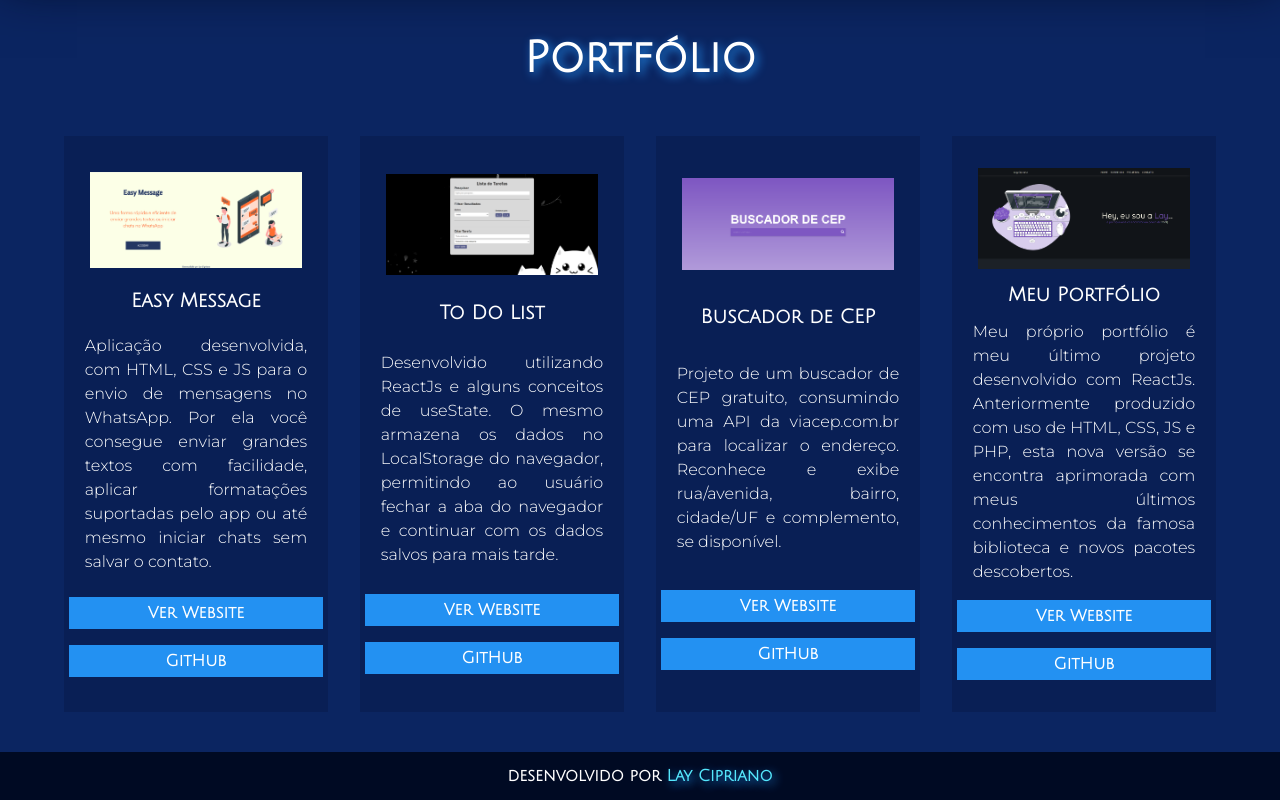
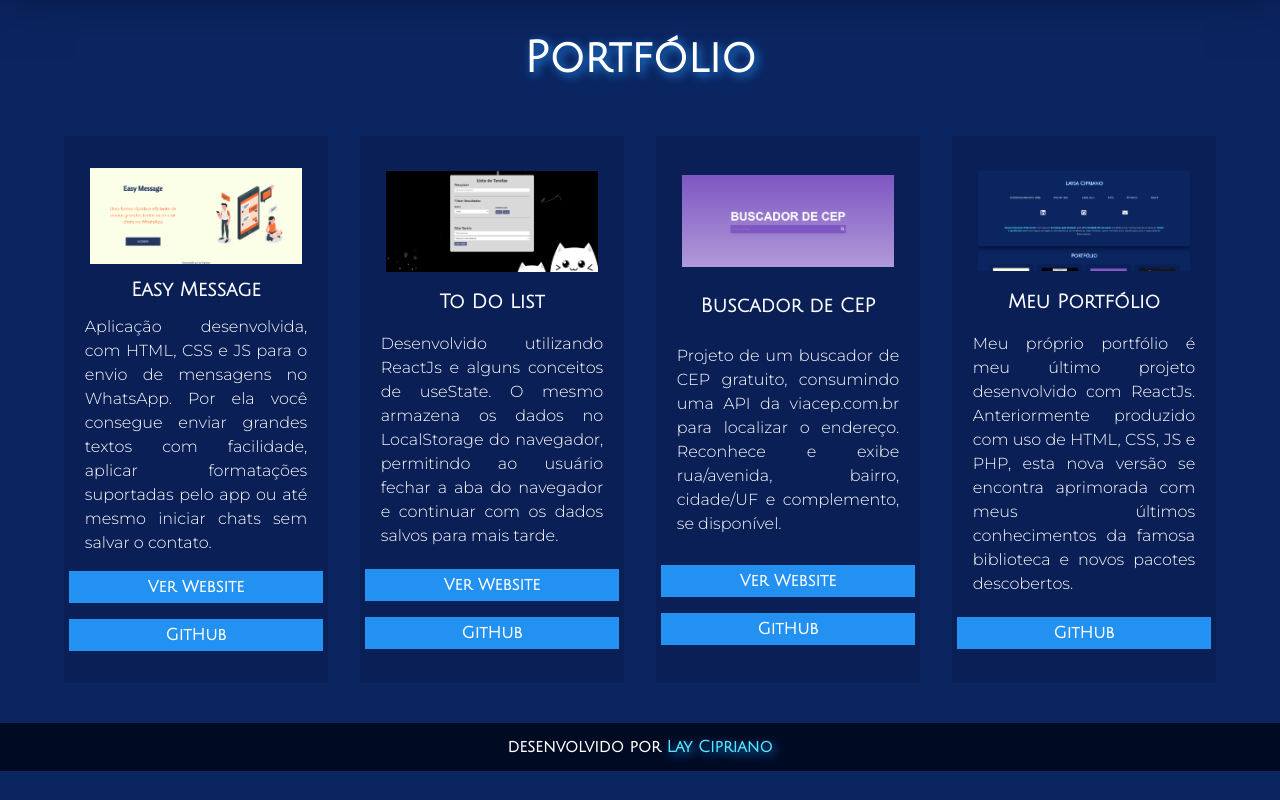
Before and after one commit to LayCipriano/happy, a React (Vite) app: page / in a window 1280 px wide. Shown: the part 627-1427 px from the top of the page. After the commit the page ends 1398 px from the top, so only its background shows below. Built offline with nearby package versions, Linux system fonts and the light colour scheme.

Commit message:
updated potfolio component

```diff
--- a/src/components/Portfolio.tsx
+++ b/src/components/Portfolio.tsx
@@ -36,7 +36,6 @@ export default function Portfolio() {
       nome: "Meu Portfólio",
       image: portfolio,
       descricao: "Meu próprio portfólio é meu último projeto desenvolvido com ReactJs. Anteriormente produzido com uso de HTML, CSS, JS e PHP, esta nova versão se encontra aprimorada com meus últimos conhecimentos da famosa biblioteca e novos pacotes descobertos.",
-      botaoProjeto: "Ver Website",
       botaoGithub: "GitHub",
       linkProjeto: "https://laycipriano.com.br/",
       linkRepo: "https://github.com/LayCipriano/portfolioV3"
@@ -52,11 +51,14 @@ export default function Portfolio() {
           <p className='description'>{item.descricao}</p>
 
           <div className="btns">
-            <a href={item.linkProjeto} target='_blank'>Ver Website</a>
-            <a href={item.linkRepo} target='_blank'>GitHub</a>
-          </div>
+            {item.botaoProjeto && (
+              < a href={item.linkProjeto} target='_blank'>{item.botaoProjeto}</a>
+            )}
+          <a href={item.linkRepo} target='_blank'>GitHub</a>
         </div>
-      ))}
-    </div>
+        </div>
+  ))
+}
+    </div >
   )
 }
```
Also changed, not shown: src/assets/img/background-header.svg (deleted), src/assets/img/portfolio.png.
